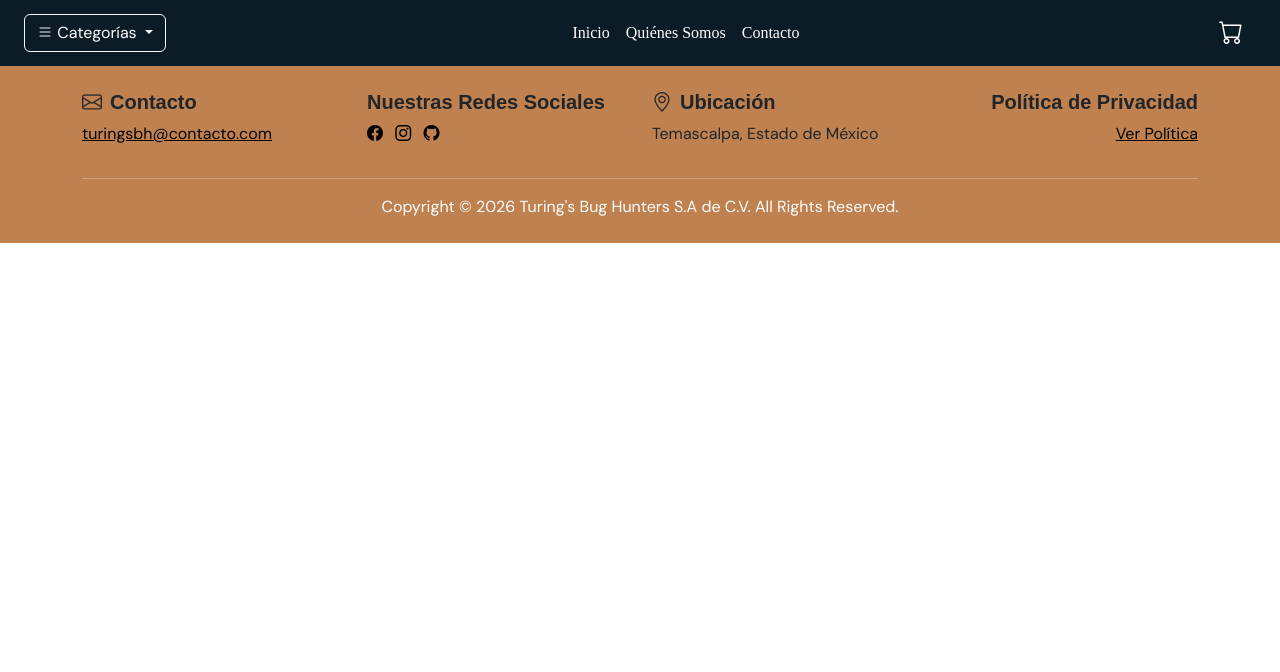
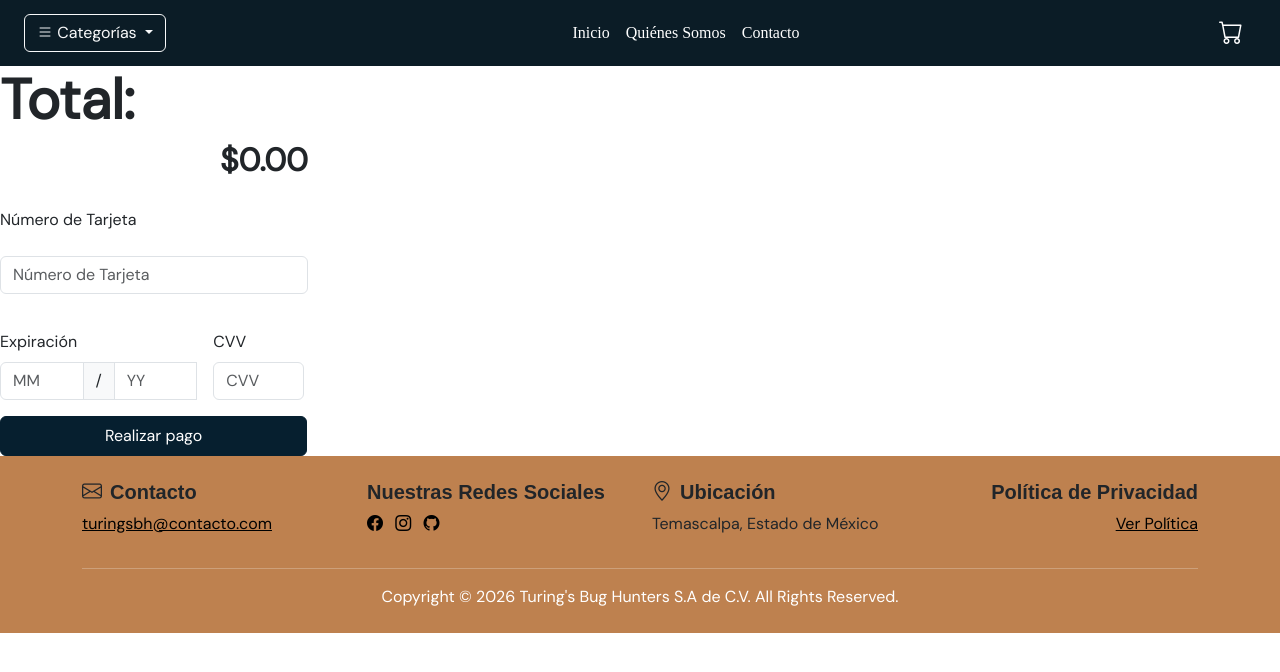
Before and after one commit to jesusmoralesgarita/Turing-s-Bug-Hunters, a website: page HTML/carritoDeCompra.html in a window 1280 px wide. Drawn offline with nearby package versions, Linux system fonts and the light colour scheme; a web font is replaced by a local one.

Commit message:
Sección 2, página: carrito de compra, agregando el apartado de método de pago

```diff
--- a/HTML/CSS/carritoDeCompra.css
+++ b/HTML/CSS/carritoDeCompra.css
@@ -2,3 +2,10 @@
 
 
 /* Oswa */
+.btn-rpago{
+    background-color: #061F2F;
+    border-color: #061F2F;
+    font-family: "DM Sans";
+    width: 24%;
+    height: 40px;
+}
--- a/HTML/JS/carritoDeCompra.js
+++ b/HTML/JS/carritoDeCompra.js
@@ -2,3 +2,21 @@
 
 
 /* Oswa */
+(() => {
+  'use strict'
+
+  // Fetch all the forms we want to apply custom Bootstrap validation styles to
+  const forms = document.querySelectorAll('.needs-validation')
+
+  // Loop over them and prevent submission
+  Array.from(forms).forEach(form => {
+    form.addEventListener('submit', event => {
+      if (!form.checkValidity()) {
+        event.preventDefault()
+        event.stopPropagation()
+      }
+
+      form.classList.add('was-validated')
+    }, false)
+  })
+})()
--- a/HTML/carritoDeCompra.html
+++ b/HTML/carritoDeCompra.html
@@ -77,7 +77,47 @@
 
 
     <!-- Oswa -->
+    <form class="row g-3 needs-validation" novalidate>
 
+      <div class="col-3 mb-1">
+        <h1 class="display-4 fw-bold">Total:</h1>
+        <h2 class="text-end fw-bold" id="costo-total">$0.00</h2>
+      </div>
+
+      <label for="validationCustom01" class="form-label">Número de Tarjeta</label>
+      <div class="col-3 mb-1">
+        <input type="number" class="form-control" id="validationCustom01" placeholder="Número de Tarjeta" required>
+        <div class="valid-feedback">
+          ¡Se ve bien!
+        </div>
+      </div>
+        <div class="row g-3 align-items-start">
+          <div class="col-md-2">
+            <label class="form-label">Expiración</label>
+            <div class="input-group">
+              <input type="number" class="form-control" placeholder="MM" min="2" required>
+              <span class="input-group-text">/</span>
+              <input type="number" class="form-control" placeholder="YY" min="2" required>
+              <div class="invalid-feedback">
+                Ingresa una fecha válida.
+              </div>
+            </div>
+          </div>
+
+          <div class="col-md-1">
+            <label for="cvv" class="form-label">CVV</label>
+            <input type="number" class="form-control" id="cvv" placeholder="CVV" min="3" required>
+            <div class="invalid-feedback">
+              Dato requerido.
+            </div>
+          </div>
+        </div>
+      </div>
+
+      <div class="col-12">
+        <button class="btn btn-primary btn-rpago" type="submit">Realizar pago</button>
+      </div>
+    </form>
 
 
      <footer class="f-dorado text-white pt-4 pb-2">
@@ -115,7 +155,7 @@
                     <div class="col-md-3 text-md-end">
                         <h5 class="text-dark">Política de Privacidad</h5>
                         <p>
-                            <a href="Enlace a Políticas" class="politica">Ver Política</a>
+                            <a href="politicasPrivacidad.html" class="politica">Ver Política</a>
                         </p>
                     </div>
 
```
